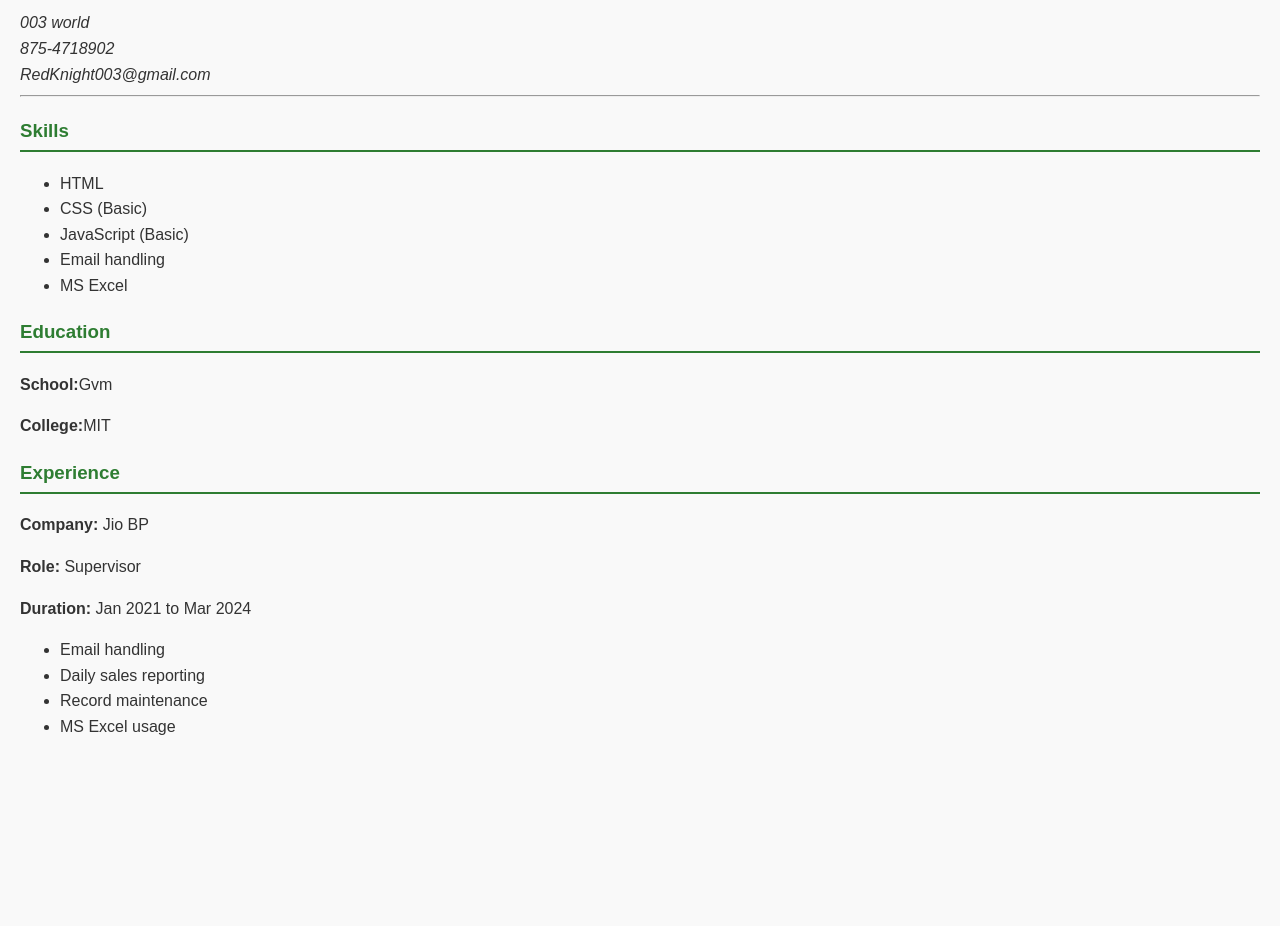
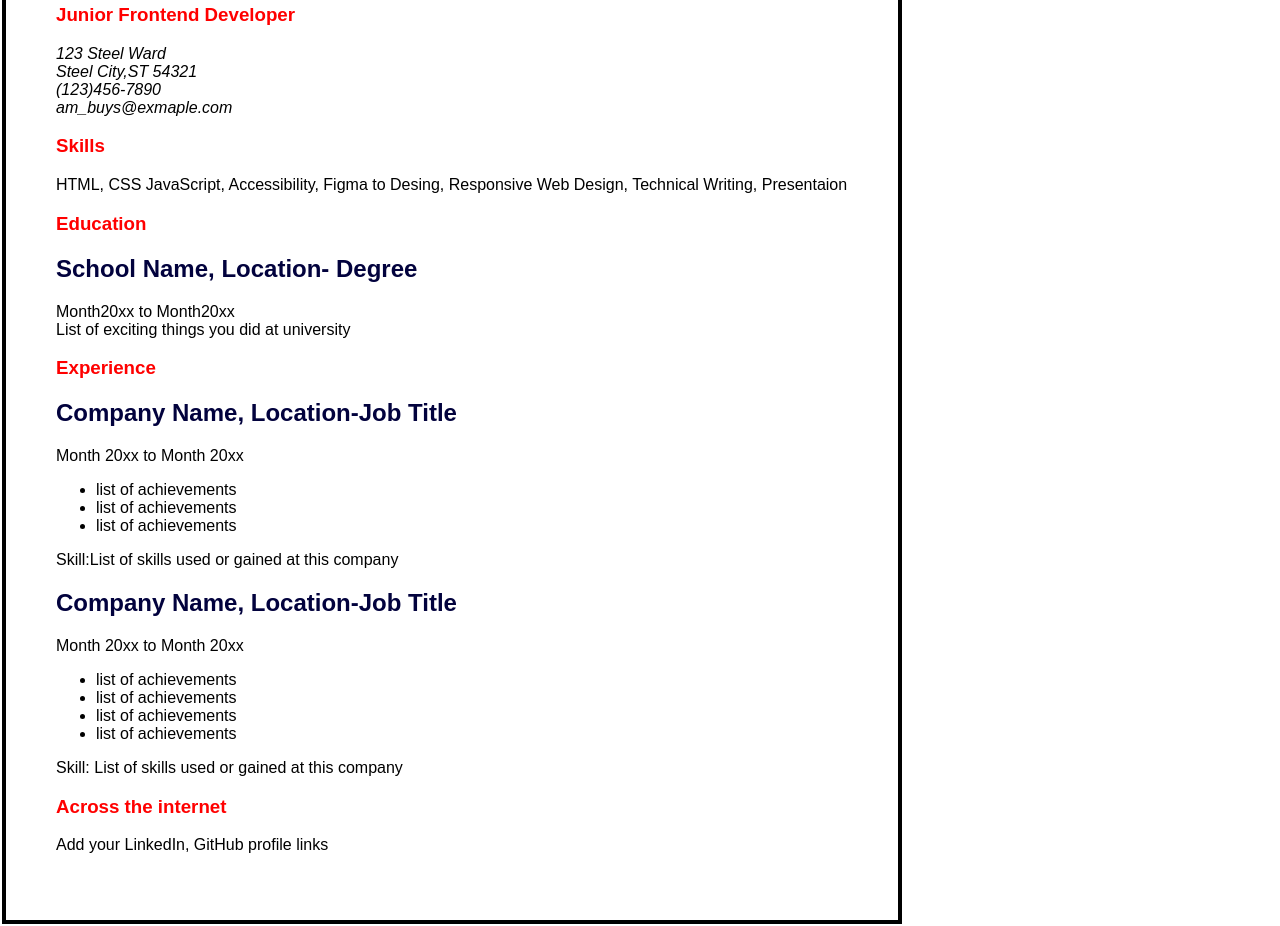
Before and after one commit to RedKnight003/single-page-cv, a plain HTML site: page index.html in a window 1280 px wide. Shown: the part 142-1068 px from the top of the page. Before the commit the page ends 902 px from the top, so only its background shows below. Drawn offline with Linux system fonts and the light colour scheme.

Commit message:
updated  file

```diff
--- a/index.html
+++ b/index.html
@@ -1,77 +1,70 @@
-<!DOCTYPE html>
+<!doctype html>
 <html lang="en">
   <head>
     <meta charset="UTF-8" />
     <meta name="viewport" content="width=device-width, initial-scale=1.0" />
+    <title>Single Page Cv</title>
+    <meta name="description" content="This page is about single page Cv" />
+    <meta name="author" content="RedKnight003" />
+  </head>
+  <body
+    style="
+      box-sizing: border-box;
+      border: 4px solid;
+      width: 900px;
+      padding: 50px;
+      margin: 2px;
+    "
+  >
+    <div
+      class="continer"
+      style="font-family: Arial, Helvetica, sans-serif"
+      style="box-sizing: border-box"
+      style="border: 2px solid"
+    >
+      <div class="body">
+        <hr style="color: black" />
+        <h1>RedKnight</h1>
+        <h3 style="color: red">Junior Frontend Developer</h3>
+        <address>
+          123 Steel Ward<br />
+          Steel City,ST 54321 <br />
+          (123)456-7890<br />
+          am_buys@exmaple.com
+        </address>
+        <h3 style="color: red">Skills</h3>
+        <p>
+          HTML, CSS JavaScript, Accessibility, Figma to Desing, Responsive Web
+          Design, Technical Writing, Presentaion
+        </p>
+        <h3 style="color: red">Education</h3>
+        <h2 style="color: rgb(2, 2, 61)">School Name, Location- Degree</h2>
+        <p>
+          Month20xx to Month20xx <br />
+          List of exciting things you did at university
+        </p>
 
-    <title>RedKnight003 | Junior Frontend Developer</title>
-
-    <meta
-      name="description"
-      content="single page CV of RedKnight003, Junior Frontend Developer with skills in HTML, CSS, and JavaScript."
-    />
-    <meta
-      name="keywords"
-      content="RedKnight003, CV, Frontend Developer, HTML, CSS, JavaScript"
-    />
-    <meta name="author" content="RedKnight003" />
-    <meta
-      property="og:title"
-      content="RedKnight003 | Junior Frontend Developer CV"
-    />
-    <meta
-      property="og:description"
-      content="single page CV showcasing skills, education, and experience of a Junior Frontend Developer."
-    />
-    <meta property="og:type" content="website" />
-    <meta
-      property="og:url"
-      content="https://github.com/RedKnight003/single-page-cv"
-    />
-    <link rel="icon" href="favicon.ico" type="image/x-icon" />
-    <link rel="stylesheet" href="styles.css" />
-  </head>
-
-  <body>
-    <header>
-      <h1>RedKnight</h1>
-      <h2>Junior Frontend Developer</h2>
-
-      <address>
-        003 world<br />
-        875-4718902<br />
-        RedKnight003@gmail.com
-      </address>
-    </header>
-
-    <hr />
-    <section>
-      <h3>Skills</h3>
-      <ul>
-        <li>HTML</li>
-        <li>CSS (Basic)</li>
-        <li>JavaScript (Basic)</li>
-        <li>Email handling</li>
-        <li>MS Excel</li>
-      </ul>
-    </section>
-
-    <section>
-      <h3>Education</h3>
-      <p><strong>School:</strong>Gvm</p>
-      <p><strong>College:</strong>MIT</p>
-    </section>
-    <section>
-      <h3>Experience</h3>
-      <p><strong>Company:</strong> Jio BP</p>
-      <p><strong>Role:</strong> Supervisor</p>
-      <p><strong>Duration:</strong> Jan 2021 to Mar 2024</p>
-      <ul>
-        <li>Email handling</li>
-        <li>Daily sales reporting</li>
-        <li>Record maintenance</li>
-        <li>MS Excel usage</li>
-      </ul>
-    </section>
+        <h3 style="color: red">Experience</h3>
+        <h2 style="color: rgb(2, 2, 61)">Company Name, Location-Job Title</h2>
+        <p>Month 20xx to Month 20xx</p>
+        <ul>
+          <li>list of achievements</li>
+          <li>list of achievements</li>
+          <li>list of achievements</li>
+        </ul>
+        <p>Skill:List of skills used or gained at this company</p>
+        <h2 style="color: rgb(2, 2, 61)">Company Name, Location-Job Title</h2>
+        <p>Month 20xx to Month 20xx</p>
+        <ul>
+          <li>list of achievements</li>
+          <li>list of achievements</li>
+          <li>list of achievements</li>
+          <li>list of achievements</li>
+        </ul>
+        <p>Skill: List of skills used or gained at this company</p>
+        <h3 style="color: red">Across the internet</h3>
+        <p>Add your LinkedIn, GitHub profile links</p>
+      </div>
+    </div>
   </body>
 </html>
```
